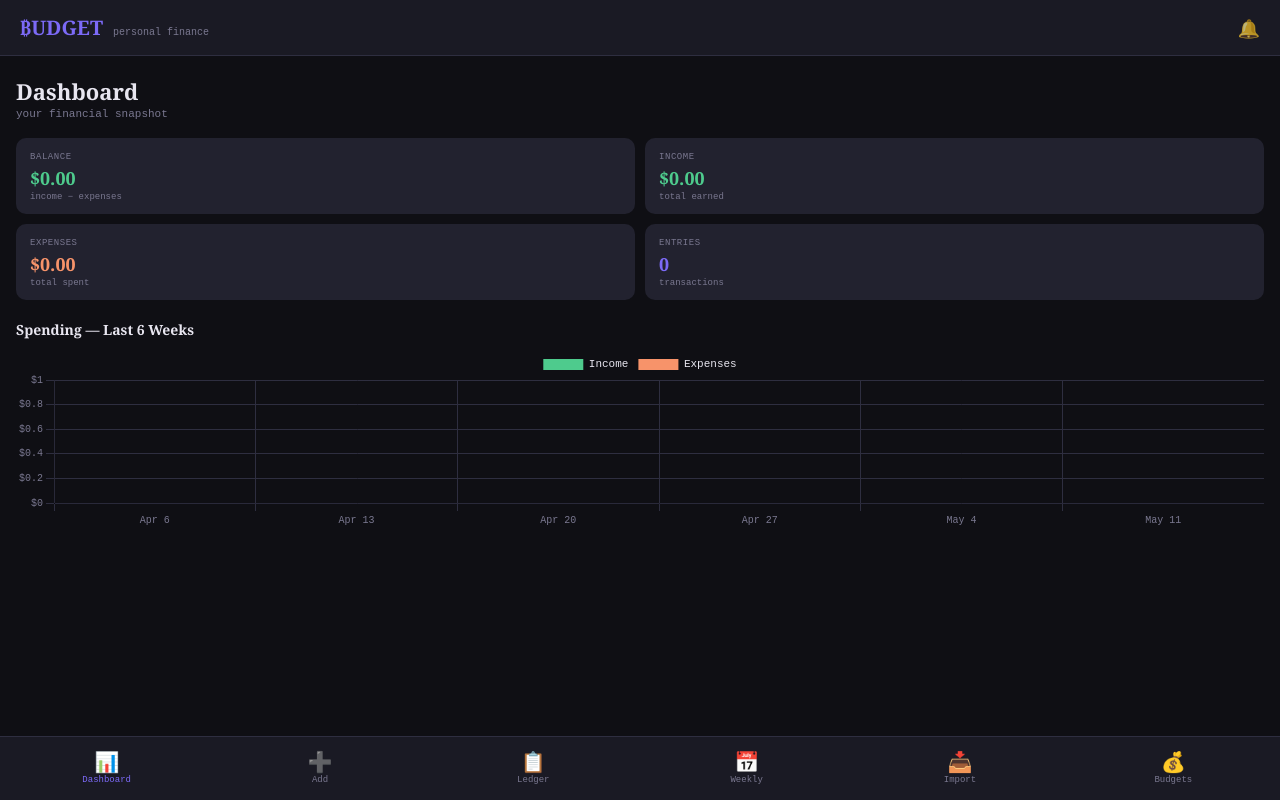
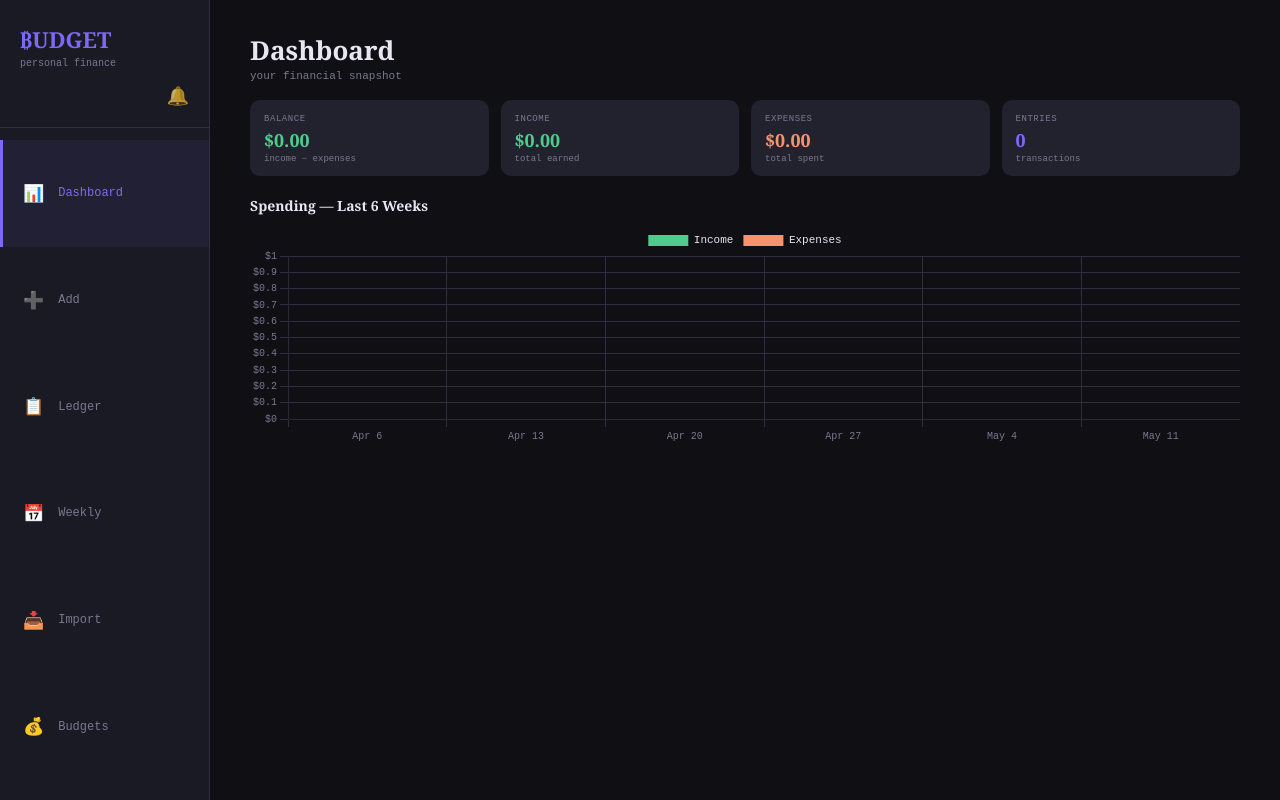
Before and after one commit to CGrant10/budget_app, a Flask app: page / in a window 1280 px wide. Run offline with Flask 3, Linux system fonts and the light colour scheme; data that the repository does not hold is empty.

Commit message:
Add responsive desktop layout with sidebar nav
At >=700px: left sidebar with logo + vertical nav, wider content area,
4-column cards, taller chart. Mobile layout unchanged below 700px.
Desktop window size changed to 1100x720.

Co-Authored-By: Claude Sonnet 4.6 <noreply@anthropic.com>

```diff
--- a/budget_web/static/style.css
+++ b/budget_web/static/style.css
@@ -461,3 +461,92 @@ html, body {
   font-size: 12px;
   cursor: pointer;
 }
+
+/* ── desktop layout (≥ 700px) ───────────────────────────────────────────── */
+@media (min-width: 700px) {
+
+  #app {
+    display: grid;
+    grid-template-columns: 210px 1fr;
+    grid-template-rows: auto 1fr;
+    grid-template-areas:
+      "sidebar-top  main"
+      "sidebar-nav  main";
+    height: 100dvh;
+  }
+
+  /* header becomes top of sidebar */
+  .header {
+    grid-area: sidebar-top;
+    height: auto;
+    border-bottom: 1px solid var(--border);
+    border-right: 1px solid var(--border);
+    padding: 24px 20px 20px;
+    flex-direction: column;
+    align-items: flex-start;
+    gap: 4px;
+  }
+  .header-inner {
+    flex-direction: column;
+    align-items: flex-start;
+    gap: 4px;
+    width: 100%;
+  }
+  .logo   { font-size: 22px; }
+  .tagline { font-size: 10px; }
+
+  /* sounds button repositioned to bottom of header block */
+  .sounds-btn { margin-top: 12px; align-self: flex-start; }
+
+  /* nav becomes vertical sidebar */
+  .bottom-nav {
+    grid-area: sidebar-nav;
+    flex-direction: column;
+    height: auto;
+    border-top: none;
+    border-right: 1px solid var(--border);
+    padding: 12px 0 20px;
+    align-items: stretch;
+    justify-content: flex-start;
+  }
+  .nav-btn {
+    flex-direction: row;
+    justify-content: flex-start;
+    padding: 13px 20px;
+    gap: 14px;
+    border-left: 3px solid transparent;
+    transition: color .15s, background .15s, border-color .15s;
+  }
+  .nav-btn.active {
+    border-left-color: var(--accent);
+    background: rgba(124,106,247,.08);
+  }
+  .nav-btn:hover:not(.active) { background: rgba(255,255,255,.03); }
+  .nav-icon  { font-size: 17px; }
+  .nav-label { font-size: 12px; }
+
+  /* main content spans both grid rows */
+  #main-content {
+    grid-area: main;
+    grid-row: 1 / 3;
+  }
+
+  /* wider page padding and content */
+  .page { padding: 32px 40px 40px; }
+  .page-title { font-size: 26px; }
+
+  /* 4-column summary cards on dashboard */
+  .cards-grid { grid-template-columns: repeat(4, 1fr); gap: 12px; }
+
+  /* wider breakdown rows */
+  .breakdown-row { grid-template-columns: 110px 1fr 80px; }
+
+  /* ledger edit bar full width */
+  .ledger-edit-bar .form-input { min-width: 180px; }
+
+  /* form cards wider */
+  .form-card { max-width: 560px; }
+
+  /* chart taller on desktop */
+  .chart-wrap { height: 220px; }
+}
--- a/desktop.py
+++ b/desktop.py
@@ -8,7 +8,7 @@ if __name__ == "__main__":
     FlaskUI(
         app=flask_app,
         server="flask",
-        width=430,
-        height=860,
+        width=1100,
+        height=720,
         port=5173,
     ).run()
```
